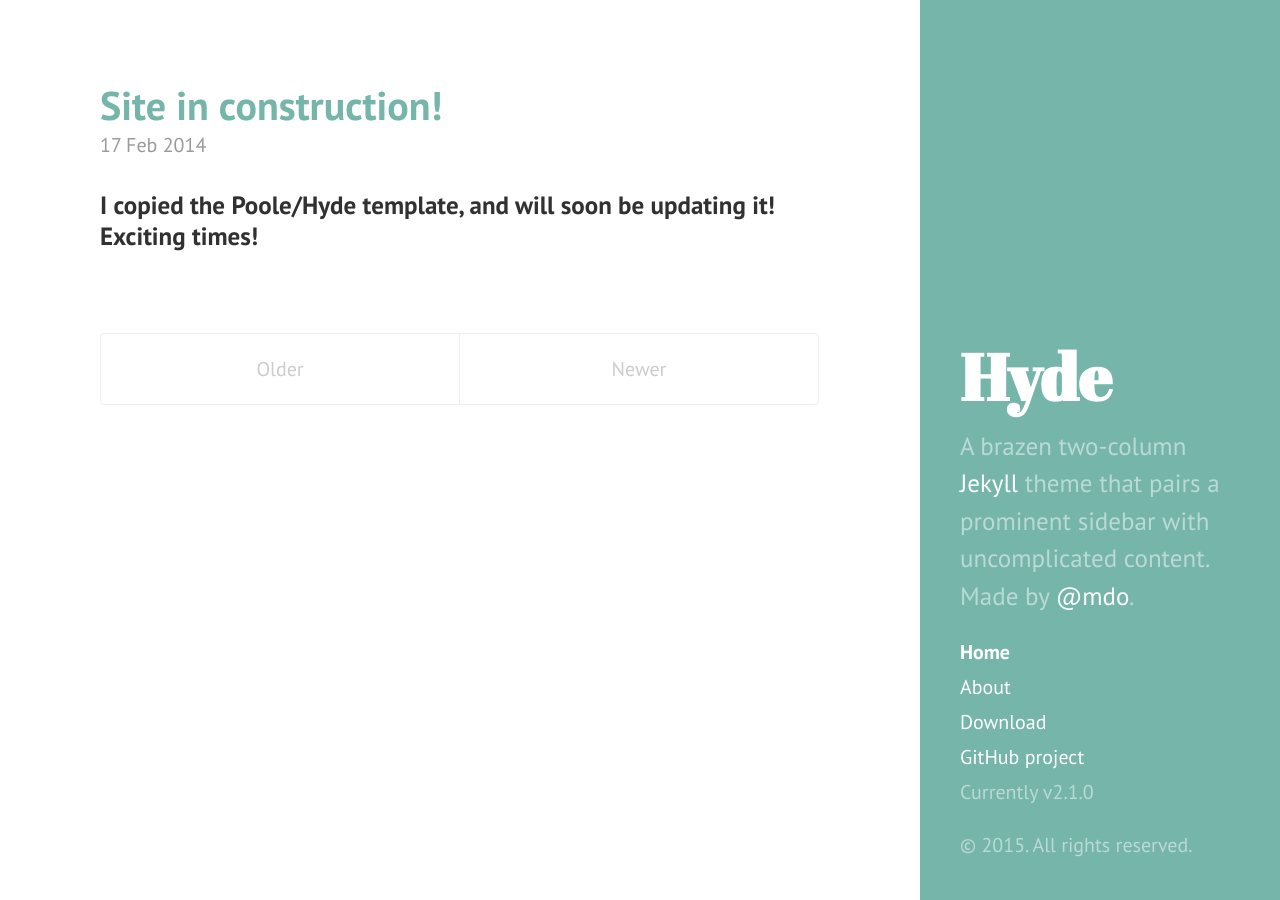
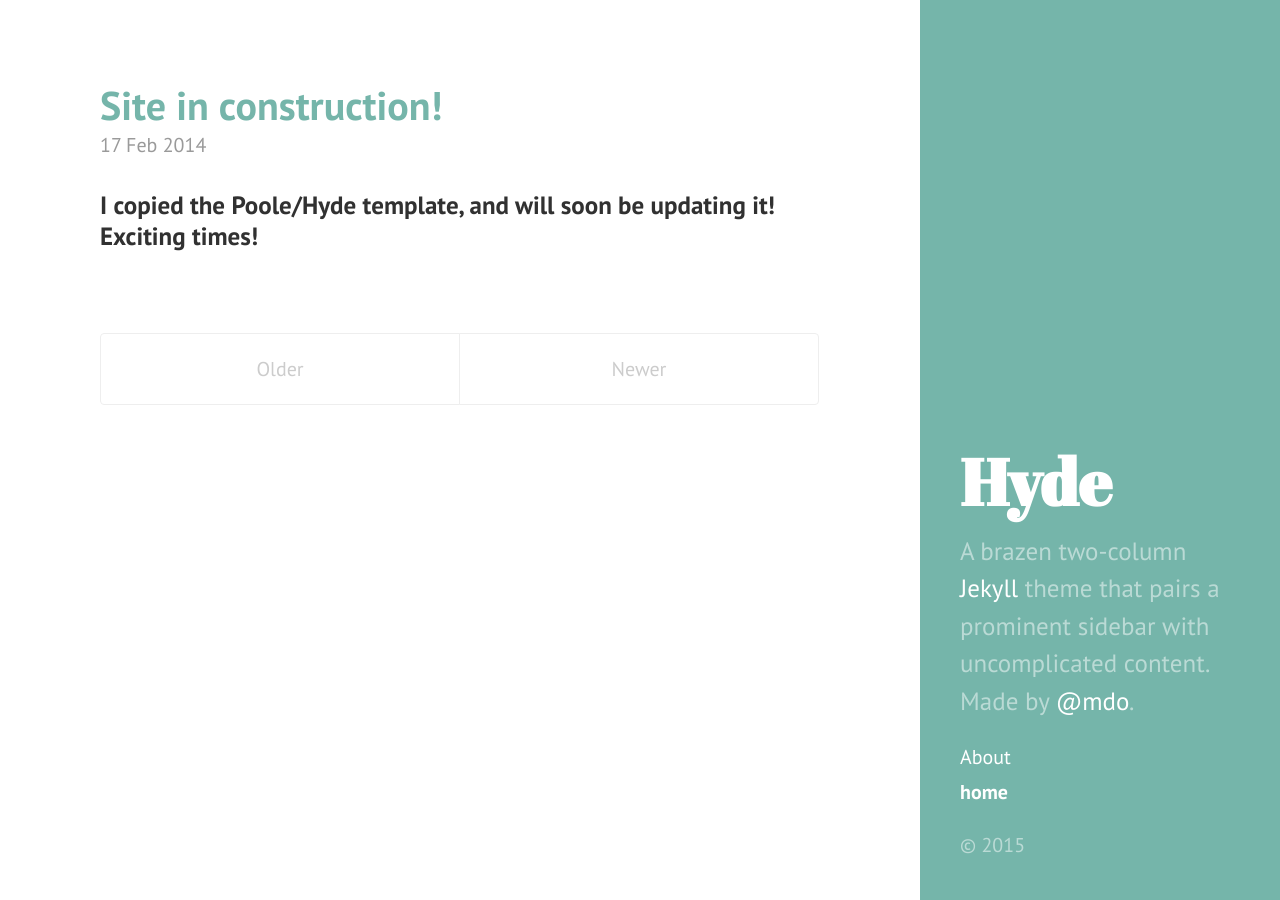
Before and after one commit to thomas-coudrat/thomas-coudrat.github.io, a Jekyll site: the page built from index.html, in a window 1280 px wide. Built offline with Jekyll 4.4.1, drawn with Linux system fonts in a browser that asks for light colours; Markdown is read by kramdown in place of the engine named in the settings; the list of posts is cut into pages by our own code.

Commit message:
Some sidebar cleanup

```diff
--- a/_includes/sidebar.html
+++ b/_includes/sidebar.html
@@ -10,7 +10,6 @@
     </div>
 
     <nav class="sidebar-nav">
-      <a class="sidebar-nav-item{% if page.url == site.baseurl %} active{% endif %}" href="{{ site.baseurl }}">Home</a>
 
       {% comment %}
         The code below dynamically generates a sidebar nav of pages with
@@ -26,11 +25,14 @@
         {% endif %}
       {% endfor %}
 
-      <a class="sidebar-nav-item" href="{{ site.github.repo }}/archive/v{{ site.version }}.zip">Download</a>
-      <a class="sidebar-nav-item" href="{{ site.github.repo }}">GitHub project</a>
-      <span class="sidebar-nav-item">Currently v{{ site.version }}</span>
+      {% comment %}
+        This will point back to the website
+      {% endcomment %}
+
+      <a class="sidebar-nav-item{% if page.url == site.baseurl %} active{% endif %}" href="{{ site.baseurl }}">home</a>
+
     </nav>
 
-    <p>&copy; {{ site.time | date: '%Y' }}. All rights reserved.</p>
+    <p>&copy; {{ site.time | date: '%Y' }}</p>
   </div>
 </div>
```
